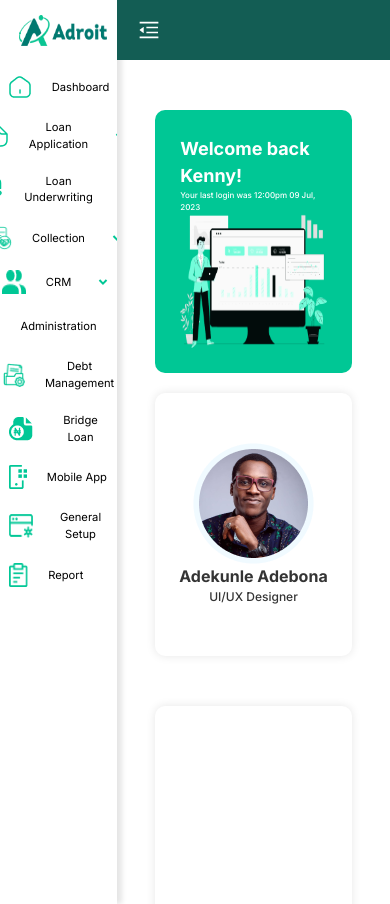
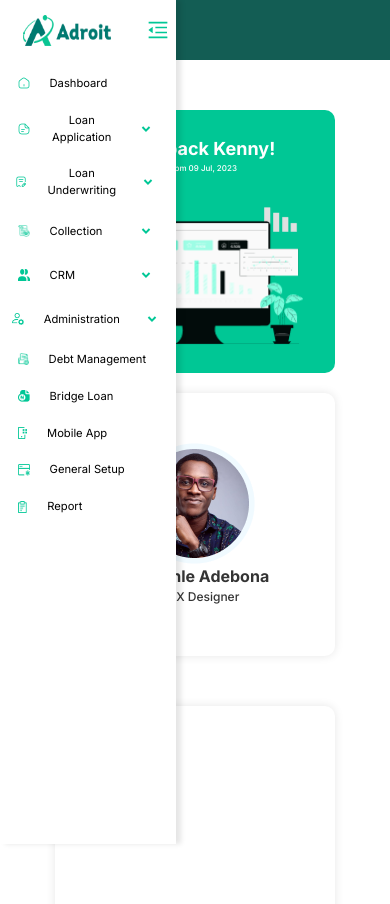
Before and after one commit to WESTIEWEB/creditWave-, a React (Vite) app in the folder credit-wave-task/: page /dashboard in a window 390 px wide. Built offline with nearby package versions, Linux system fonts and the light colour scheme.

Commit message:
first version of dashboard responsiveness

```diff
--- a/credit-wave-task/src/pages/dashboard/Dashboard.tsx
+++ b/credit-wave-task/src/pages/dashboard/Dashboard.tsx
@@ -70,18 +70,18 @@ const Home = () => {
 const Dashboard = () => {
     const [sidebarOpen, setSidebarOpen] = useState<boolean>(true)
 
-    const togglrSideBar = () => {
+    const toggleSideBar = () => {
         setSidebarOpen(!sidebarOpen)
     }
 
-    const sideWidth = sidebarOpen ? 'w-[20%] sm:w-[40vw] md:w-[30%]' : 'w-[5%] sm:w-[10vw] md:w-[10%]'
-    const sideWidth2 = sidebarOpen ? 'w-[80%] sm:w-[60vw] md:w-[70%]' : 'w-[100%] sm:w-[100vw] md:w-[100%]'
+    const sideWidth = sidebarOpen ? 'w-[25%] sm:!w-[45vw] md:w-[30%]' : 'w-[0%] sm:w-[0] md:w-[0%]'
+    const sideWidth2 = sidebarOpen ? 'w-[75%] sm:!w-[100vw] md:w-[70%]' : 'w-[100%] sm:w-[100vw] md:w-[100%]'
 
   return (
     <div className='w-screen flex box-border'>
-        <SideBar sidebarOpen={sidebarOpen} sideWidth={sideWidth}/>
+        <SideBar sidebarOpen={sidebarOpen} toggleSideBar={toggleSideBar} sideWidth={sideWidth}/>
         <div className={`${sideWidth2} min-h-screen`}>
-            <Header togglrSideBar={togglrSideBar} sidebarOpen={sidebarOpen}/>
+            <Header toggleSideBar={toggleSideBar} sidebarOpen={sidebarOpen}/>
             <Routes>
                 <Route path='' element={<Home />} />
             </Routes>
--- a/credit-wave-task/src/pages/dashboard/components/Header.tsx
+++ b/credit-wave-task/src/pages/dashboard/components/Header.tsx
@@ -1,19 +1,19 @@
 import { AiOutlineMenuFold, AiOutlineMenuUnfold } from 'react-icons/ai'
 
 type HeaderProps = {
-    togglrSideBar: () => void;
+    toggleSideBar: () => void;
     sidebarOpen: boolean;
 }
 
-const Header: React.FC<HeaderProps> = ({ sidebarOpen, togglrSideBar }) => {
+const Header: React.FC<HeaderProps> = ({ sidebarOpen, toggleSideBar }) => {
   return (
     <div className='w-full flex h-[60px] bg-[#135D54] sticky items-center ' >
         <button className='ml-5 self-center'>
             {
                 sidebarOpen ? (
-                    <AiOutlineMenuFold className='w-[24px] h-[24px] text-white' onClick={togglrSideBar}/>
+                    <AiOutlineMenuFold className='w-[24px] h-[24px] text-white' onClick={toggleSideBar}/>
                 ) : (
-                    <AiOutlineMenuUnfold className='w-[24px] h-[24px] text-white' onClick={togglrSideBar}/>
+                    <AiOutlineMenuUnfold className='w-[24px] h-[24px] text-white' onClick={toggleSideBar}/>
                 )
             }
         </button>
--- a/credit-wave-task/src/pages/dashboard/components/SideBar.tsx
+++ b/credit-wave-task/src/pages/dashboard/components/SideBar.tsx
@@ -1,5 +1,6 @@
 import React, { useState } from 'react'
 import { RiArrowDropUpLine, RiArrowDropDownLine } from 'react-icons/ri'
+import { AiOutlineMenuFold } from 'react-icons/ai'
 
 import { logo } from '../../../constants/images'
 
@@ -13,7 +14,7 @@ import { Link } from 'react-router-dom'
 type DropItemP = {
   // eslint-disable-next-line @typescript-eslint/no-explicit-any
   items : any;
-  onClick: (item: string) => void
+  onClick: (item: string) => void;
 }
 
 const DropItem = ({ items, onClick }: DropItemP) => {
@@ -35,10 +36,12 @@ const DropItem = ({ items, onClick }: DropItemP) => {
 type SideBarProps = {
   sidebarOpen: boolean;
   sideWidth: string;
+  toggleSideBar: () => void;
 }
 const SideBar:React.FC<SideBarProps> = ({
   sidebarOpen,
-  sideWidth
+  sideWidth,
+  toggleSideBar
 }) => {
   const [selected, setSelected] = useState<string>('')
   const [openDropdown, setOpenDropdown] = useState<string | null>(null);
@@ -55,14 +58,21 @@ const SideBar:React.FC<SideBarProps> = ({
     }
   };
   return (
-    <div className={`relative ${sideWidth} bg-white flex flex-col items-center min-h-screen overflow-y-auto overflow-x-hidden`} style={{ boxShadow: '5px 0px 5px rgba(0, 0, 0, 0.1)', display: !sidebarOpen ? 'none' : ''  }}>
-      <div className="h-[60px] flex w-[85%] pl-[10x] items-center justify-start"><img src={logo} alt='logo' className='ml-[10px] w-[88px] h-[31px]' /></div>
-      <ul className='w-[85%] justify-center items-center flex flex-col mt-[15px] gap-[20px]'>
+    <div className={`relative ${sideWidth} sm:absolute sm:z-50 bg-white flex flex-col items-center min-h-screen overflow-y-auto overflow-x-hidden`} style={{ boxShadow: '5px 0px 5px rgba(0, 0, 0, 0.1)', display: !sidebarOpen ? 'none' : ''  }}>
+      <div className="h-[60px] flex w-[85%] pl-[10x] items-center justify-start relative">
+        <img src={logo} alt='logo' className='ml-[10px] w-[88px] h-[31px]' />
+        {
+          sidebarOpen && (
+            <AiOutlineMenuFold onClick={toggleSideBar} className="hidden sm:block text-[24px] absolute right-0 translate-x-2 text-[#00C796] cursor-pointer"/>
+          )
+        }
+      </div>
+      <ul className='w-[80%] justify-center items-center flex flex-col mt-[15px] gap-[20px]'>
         {
           dashboardItems.map((itm) => (
             <>
             <li className='w-full flex items-center justify-center gap-5' key={itm.name.toString()}>
-              <img className='w-[24px] h-[24px]' src={itm.icon} alt={itm.name} />
+              <img className='w-[24px] h-[24px] md:w-[12px] md:h-[12px]' src={itm.icon} alt={itm.name} />
               <Link to={selected} className='w-full flex'>
               <p className='text-[0.7em] text-center'>
                   {itm.name}
```
